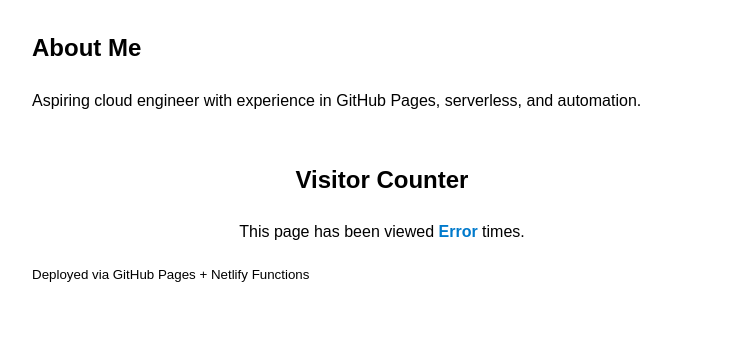
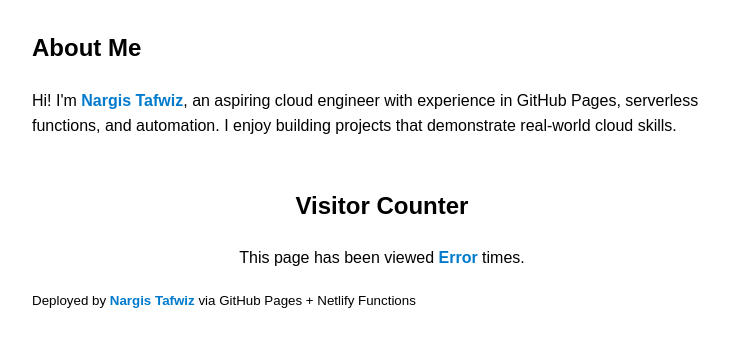
Before and after one commit to ntafwiz/cloud-resume-frontend, a plain HTML site: page index.html in a window 1280 px wide. Shown: the part 133-480 px from the top of the page, without its empty margins (258-987 px from the left). Drawn offline with Linux system fonts and the light colour scheme; no server answers.

Commit message:
Update index.html

```diff
--- a/index.html
+++ b/index.html
@@ -14,7 +14,7 @@
 
   <section>
     <h2>About Me</h2>
-    <p>Aspiring cloud engineer with experience in GitHub Pages, serverless, and automation.</p>
+    <p>Hi! I'm <strong>Nargis Tafwiz</strong>, an aspiring cloud engineer with experience in GitHub Pages, serverless functions, and automation. I enjoy building projects that demonstrate real-world cloud skills.</p>
   </section>
 
   <section id="counter">
@@ -23,7 +23,7 @@
   </section>
 
   <footer>
-    <small>Deployed via GitHub Pages + Netlify Functions</small>
+    <small>Deployed by <strong>Nargis Tafwiz</strong> via GitHub Pages + Netlify Functions</small>
   </footer>
 
   <script src="script.js"></script>
```
